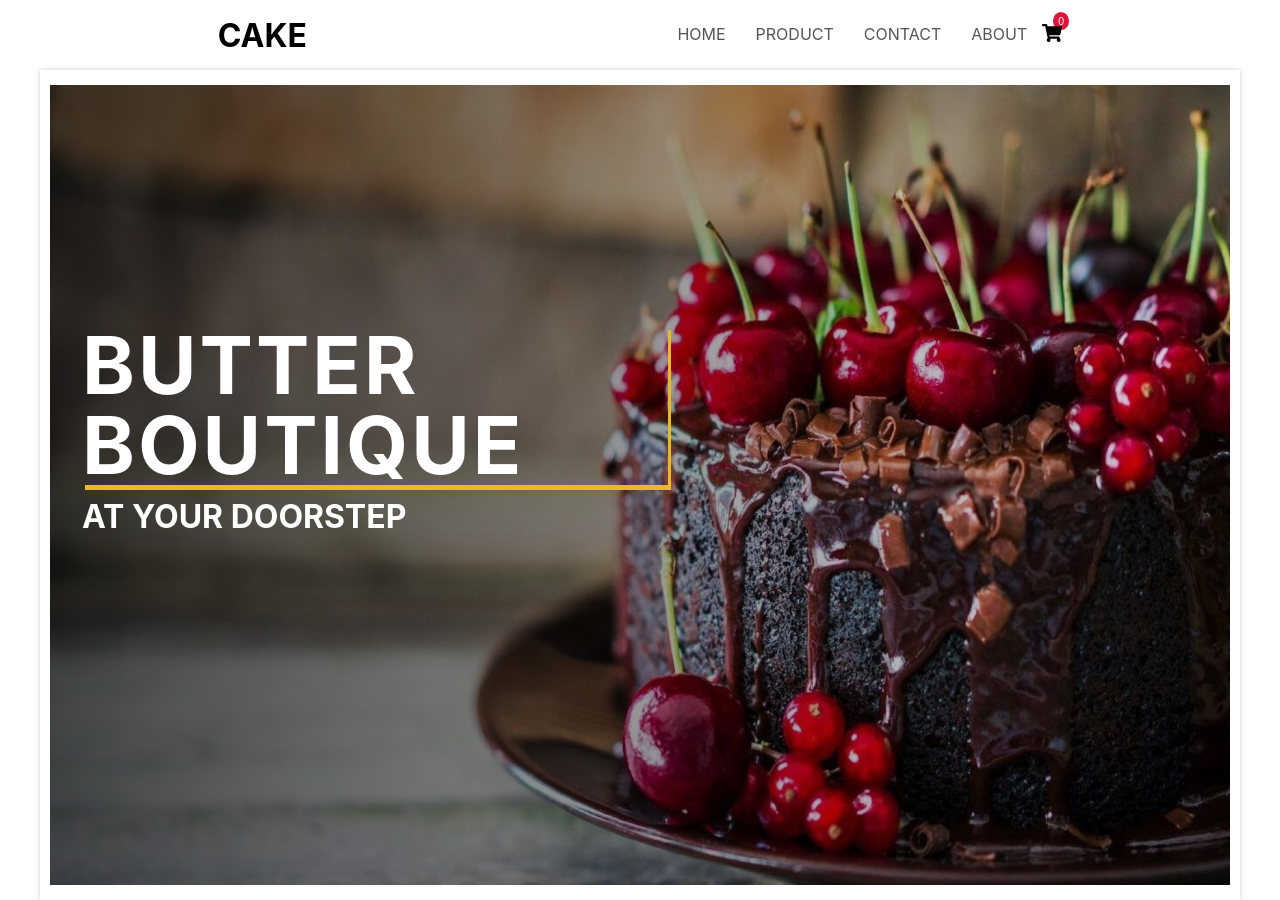
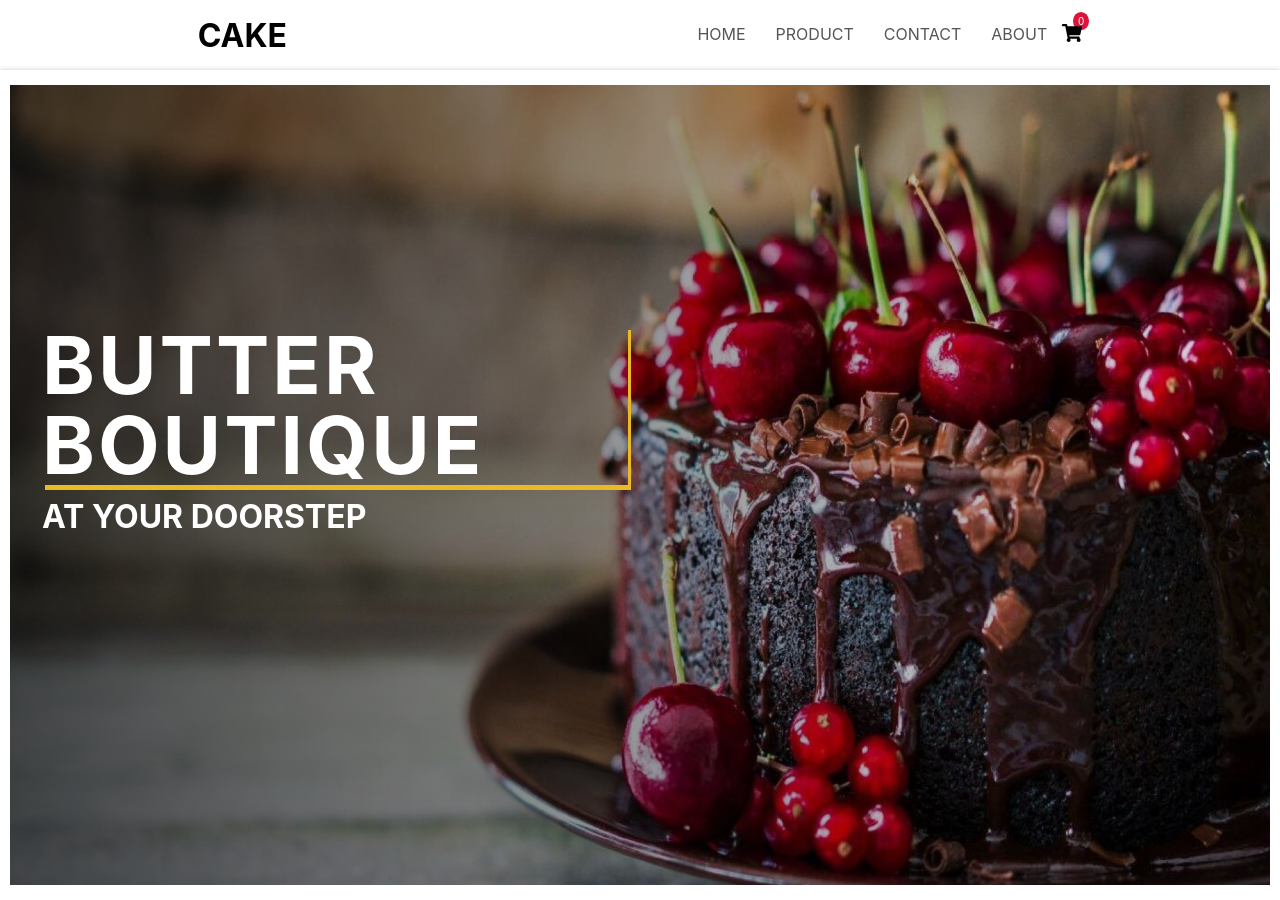
Before and after one commit to NSBM-SPM-2021/github-basics-Ishma99, a React (Create React App) app in the folder spm/: page / in a window 1280 px wide. Built offline with nearby package versions, Linux system fonts and the light colour scheme.

Commit message:
Dimension changes to the background image of the home page

```diff
--- a/spm/src/index.css
+++ b/spm/src/index.css
@@ -14,7 +14,7 @@ code {
     monospace;
 }
 .app{
-  max-width: 1200px;
+  max-width: 100%;
   width: 100%;
   margin: 0 auto;
 }
```
